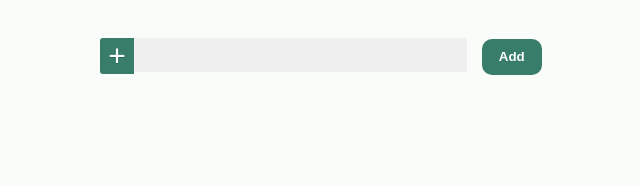
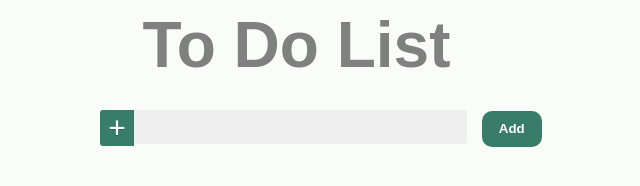
Before and after one commit to tamarshelly/application-taskHandler, a plain HTML site: page index.html in a window 1280 px wide. Shown: the whole page, without its empty margins (344-984 px from the left). Drawn offline with Linux system fonts and the light colour scheme.

```diff
--- a/css/index.css
+++ b/css/index.css
@@ -2,6 +2,22 @@ body {
   font-family: Arial, Helvetica, sans-serif;
   box-sizing: border-box;
   background-color: #eff4ee45;
+}
+/*~~~~~~title~~~~~~~*/
+h1 {
+  font-size: 3.5rem;
+  font-weight: 700;
+  color: grey;
+  margin: 40rem 0 1rem;
+  @media (min-width: 800px) {
+    font-size: 4rem;
+    position: absolute;
+    transform-origin: 0 0;
+    left: 38%;
+    margin: 0;
+    z-index: 1;
+    float: left;
+  }
 }
 /*~~~~~~~~~~~~~~~~~Task List css~~~~~~~~~~~~~~~~~~~~~~~~~*/
 ul.taskList {
--- a/index.html
+++ b/index.html
@@ -11,6 +11,8 @@
     <title>ToDo List</title>
   </head>
   <body>
+    <h1>To Do List</h1>
+    <br /><br /><br /><br />
     <div class="row-input">
       <span>
         <input
```
